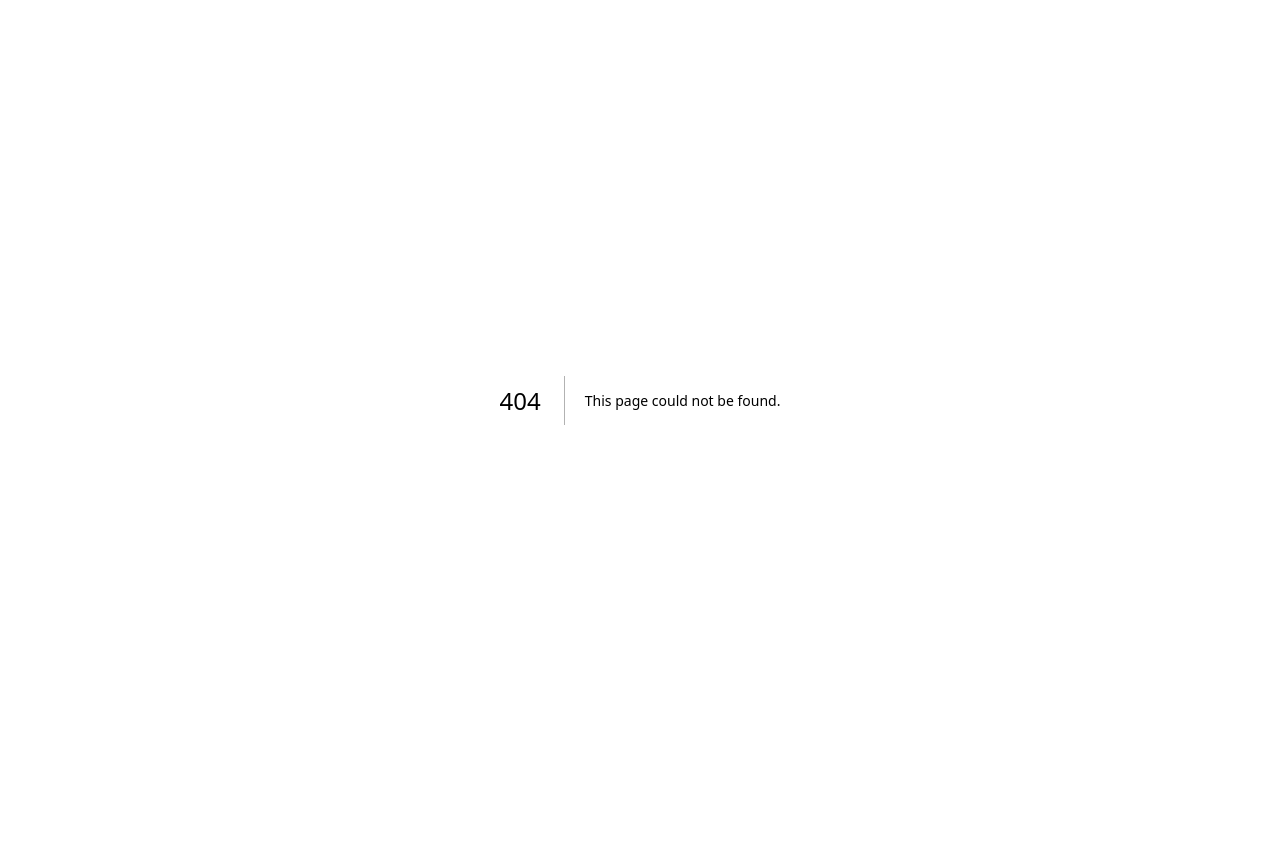
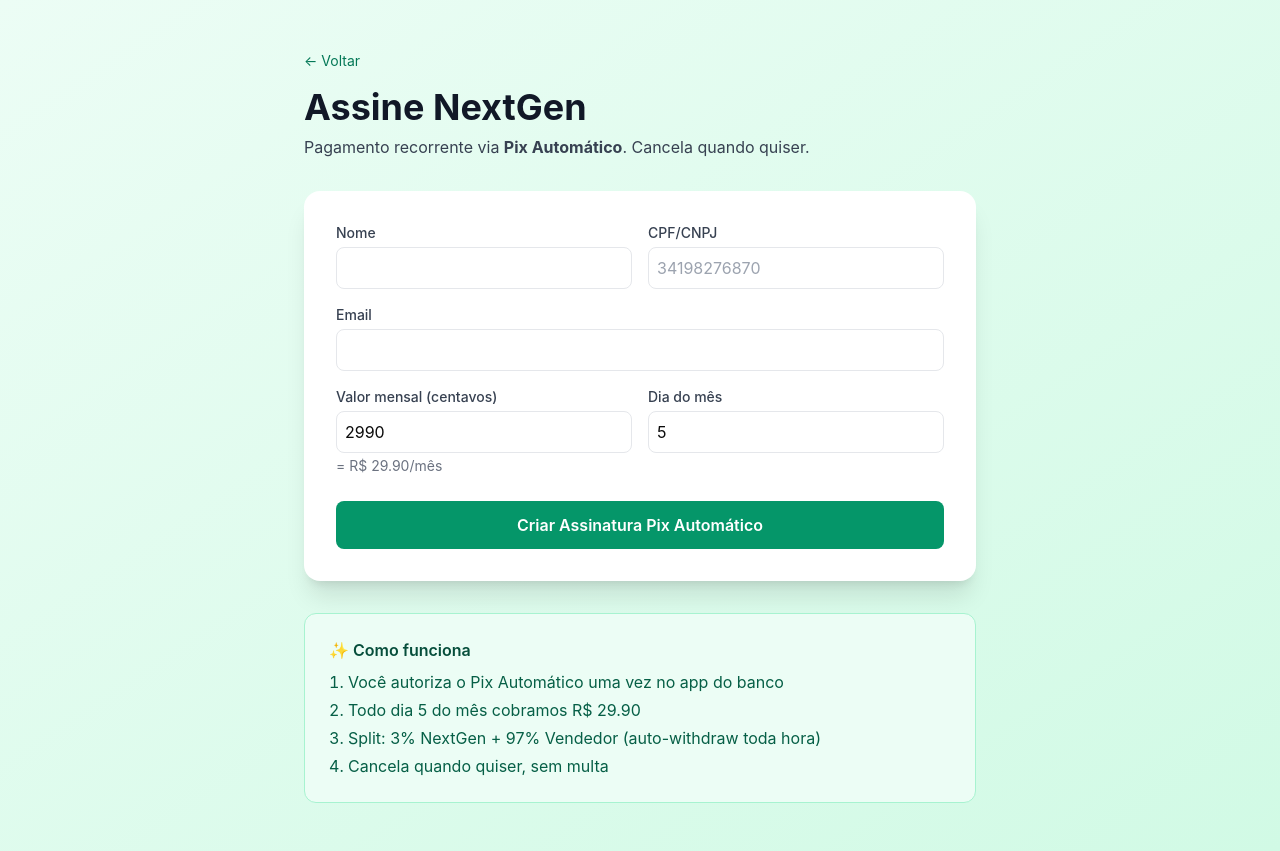
Before and after one commit to HenriqueGuilhermeUx/nextgenassets, a Next.js app in the folder apps/marketing/: page /assinar in a window 1280 px wide. Before the commit this address had no page. Before the commit the page ends 800 px from the top, so only its background shows below. Built offline with nearby package versions, Linux system fonts and the light colour scheme.

Commit message:
feat: /assinar landing com Pix Automático (Plano B Efi OF)

```diff
--- /dev/null
+++ b/apps/marketing/src/app/assinar/page.tsx
@@ -0,0 +1,125 @@
+'use client';
+import { useState } from 'react';
+
+export default function AssinarPage() {
+  const [loading, setLoading] = useState(false);
+  const [result, setResult] = useState<any>(null);
+  const [form, setForm] = useState({
+    name: '',
+    cpfCnpj: '',
+    email: '',
+    value: 2990, // R$ 29,90/mês (plano PREMIUM)
+    day: 5
+  });
+
+  const handleSubscribe = async () => {
+    setLoading(true);
+    try {
+      const res = await fetch('https://api.nextgenassets.com.br/v1/woovi/subscription/create', {
+        method: 'POST',
+        headers: { 'Content-Type': 'application/json' },
+        body: JSON.stringify({
+          taxID: form.cpfCnpj.replace(/\D/g, ''),
+          value: form.value,
+          dayGenerateCharge: form.day
+        })
+      });
+      const data = await res.json();
+      setResult(data);
+    } catch (err: any) {
+      setResult({ error: err.message });
+    } finally {
+      setLoading(false);
+    }
+  };
+
+  return (
+    <div className="min-h-screen bg-gradient-to-br from-emerald-50 to-emerald-100 py-12 px-4">
+      <div className="max-w-2xl mx-auto">
+        <a href="/" className="text-emerald-700 text-sm mb-4 inline-block">← Voltar</a>
+        <h1 className="text-4xl font-bold text-gray-900 mb-2">Assine NextGen</h1>
+        <p className="text-gray-700 mb-8">
+          Pagamento recorrente via <strong>Pix Automático</strong>. Cancela quando quiser.
+        </p>
+
+        <div className="bg-white rounded-2xl shadow-xl p-8">
+          <div className="grid grid-cols-1 md:grid-cols-2 gap-4">
+            <div>
+              <label className="block text-sm font-medium text-gray-700 mb-1">Nome</label>
+              <input
+                type="text"
+                className="w-full border rounded-lg p-2"
+                value={form.name}
+                onChange={(e) => setForm({ ...form, name: e.target.value })}
+              />
+            </div>
+            <div>
+              <label className="block text-sm font-medium text-gray-700 mb-1">CPF/CNPJ</label>
+              <input
+                type="text"
+                className="w-full border rounded-lg p-2"
+                placeholder="34198276870"
+                value={form.cpfCnpj}
+                onChange={(e) => setForm({ ...form, cpfCnpj: e.target.value })}
+              />
+            </div>
+            <div className="md:col-span-2">
+              <label className="block text-sm font-medium text-gray-700 mb-1">Email</label>
+              <input
+                type="email"
+                className="w-full border rounded-lg p-2"
+                value={form.email}
+                onChange={(e) => setForm({ ...form, email: e.target.value })}
+              />
+            </div>
+            <div>
+              <label className="block text-sm font-medium text-gray-700 mb-1">Valor mensal (centavos)</label>
+              <input
+                type="number"
+                className="w-full border rounded-lg p-2"
+                value={form.value}
+                onChange={(e) => setForm({ ...form, value: parseInt(e.target.value) })}
+              />
+              <span className="text-sm text-gray-500">= R$ {(form.value/100).toFixed(2)}/mês</span>
+            </div>
+            <div>
+              <label className="block text-sm font-medium text-gray-700 mb-1">Dia do mês</label>
+              <input
+                type="number"
+                min="1"
+                max="28"
+                className="w-full border rounded-lg p-2"
+                value={form.day}
+                onChange={(e) => setForm({ ...form, day: parseInt(e.target.value) })}
+              />
+            </div>
+          </div>
+
+          <button
+            onClick={handleSubscribe}
+            disabled={loading}
+            className="w-full mt-6 bg-emerald-600 hover:bg-emerald-700 text-white font-semibold py-3 rounded-lg disabled:opacity-50"
+          >
+            {loading ? 'Criando assinatura...' : 'Criar Assinatura Pix Automático'}
+          </button>
+
+          {result && (
+            <div className="mt-6 p-4 bg-gray-50 rounded-lg text-sm">
+              <pre className="whitespace-pre-wrap break-all">{JSON.stringify(result, null, 2)}</pre>
+            </div>
+          )}
+        </div>
+
+        <div className="mt-8 bg-emerald-50 border border-emerald-200 rounded-xl p-6">
+          <h3 className="font-semibold text-emerald-900 mb-2">✨ Como funciona</h3>
+          <ol className="list-decimal list-inside space-y-1 text-emerald-800">
+            <li>Você autoriza o Pix Automático uma vez no app do banco</li>
+            <li>Todo dia {form.day} do mês cobramos R$ {(form.value/100).toFixed(2)}</li>
+            <li>Split: 3% NextGen + 97% Vendedor (auto-withdraw toda hora)</li>
+            <li>Cancela quando quiser, sem multa</li>
+          </ol>
+        </div>
+      </div>
+    </div>
+  );
+}
```
